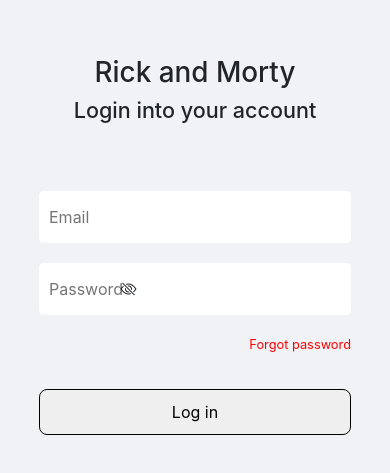
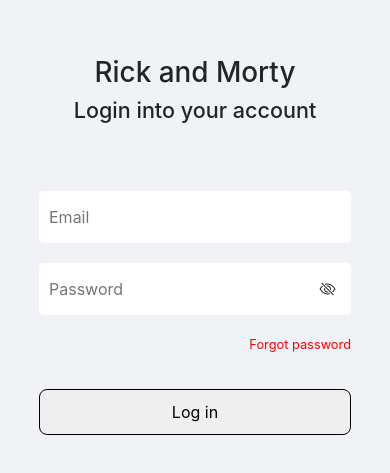
Before and after one commit to Elianc22/Rick-and-Morty-Project, a React (Create React App) app: page / in a window 390 px wide. Shown: the part 157-630 px from the top of the page. Built offline with nearby package versions, Linux system fonts and the light colour scheme; grey boxes are pictures that could not be loaded.

Commit message:
fixing input div position

```diff
--- a/src/components/login/_formStyles.scss
+++ b/src/components/login/_formStyles.scss
@@ -17,15 +17,12 @@
             .container-input-password {
                 display: flex;
                 align-items: center;
+                position: relative;
 
                 .icon-password {
                     position: absolute;
                     cursor: pointer;
-                    right: 15%;
-                }
-
-                .icon-password-desktop {
-                    right: 65%;
+                    right: 5%;
                 }
             }
 
--- a/src/components/login/formLogin.jsx
+++ b/src/components/login/formLogin.jsx
@@ -56,9 +56,7 @@
                   type={showPwd ? 'text' : 'password'}
                   placeholder="Password"
                 />
-                <span
-                  className={`icon-password ${isMobile ? null : 'icon-password-desktop'}`}
-                  onClick={() => setShowPwd(!showPwd)}>
+                <span className="icon-password" onClick={() => setShowPwd(!showPwd)}>
                   <i
                     className={`bi ${showPwd ? 'bi-eye' : 'bi-eye-slash'}
                     }`}
```
